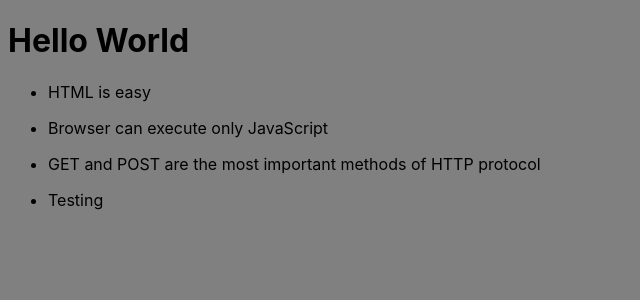
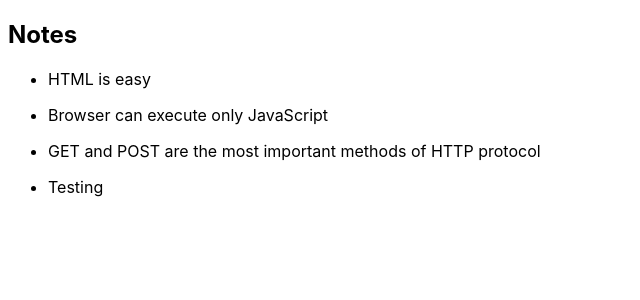
Before and after one commit to filmverse/part4, a React (Create React App) app in the folder project2/: page / in a window 1280 px wide. Shown: the top 300 px of the page, without its empty margins (0-640 px from the left). Built offline with nearby package versions, Linux system fonts and the light colour scheme; data requests are answered from the project's data file.

Commit message:
creating notes app for testing purpose

```diff
--- a/project2/src/App.js
+++ b/project2/src/App.js
@@ -19,7 +19,7 @@ const App = () => {
 
   return (
     <div>
-      <h1>Hello World</h1>
+      <h2>Notes</h2>
       {notes.map(note => <Note key={note.id} note={note} />)}
     </div>
   )
--- a/project2/src/index.css
+++ b/project2/src/index.css
@@ -1,5 +1,4 @@
 body {
-  background-color: gray;
   font-family: -apple-system, BlinkMacSystemFont, 'Segoe UI', 'Roboto', 'Oxygen',
     'Ubuntu', 'Cantarell', 'Fira Sans', 'Droid Sans', 'Helvetica Neue',
     sans-serif;
```
